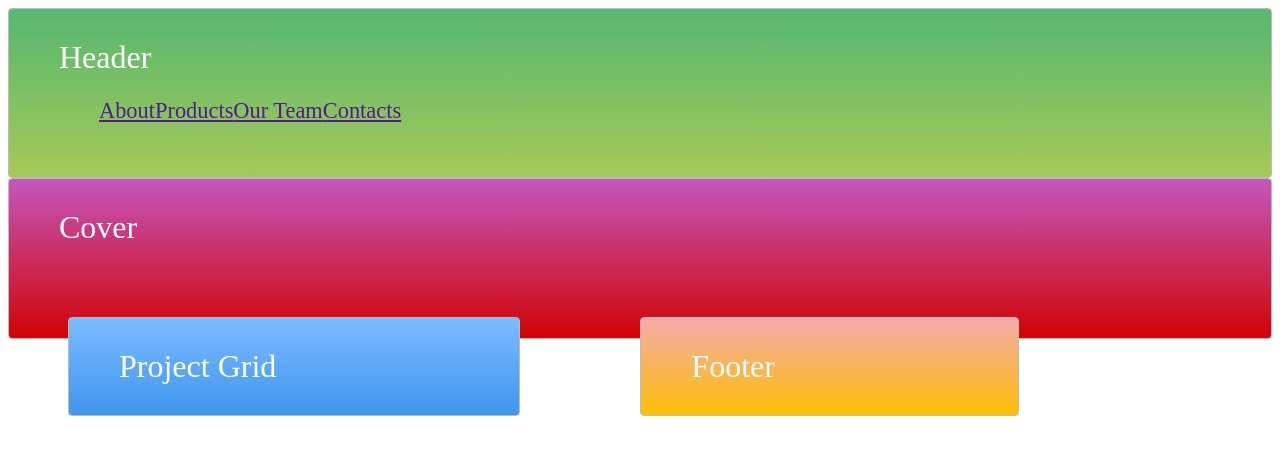
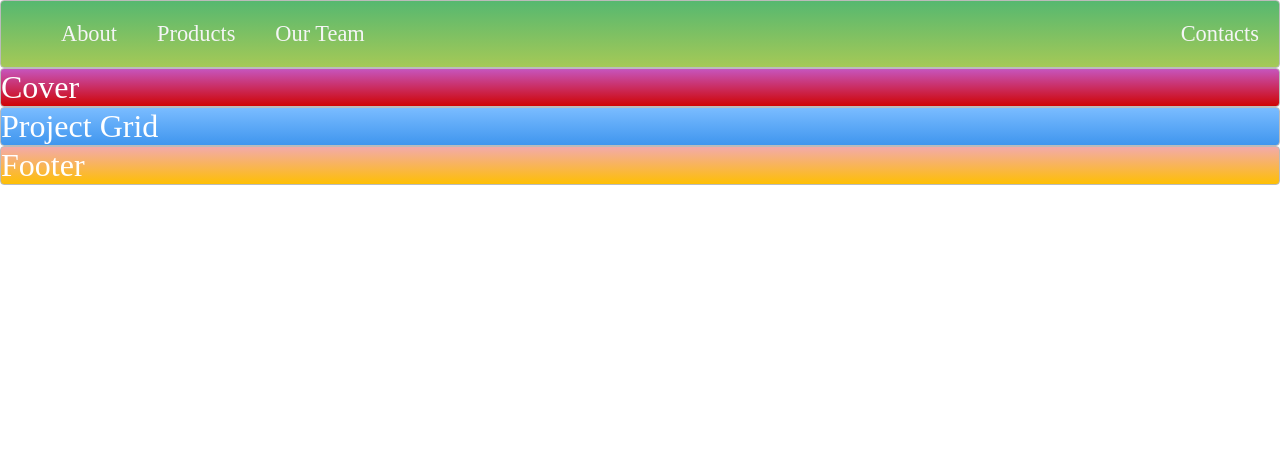
Before and after one commit to JayKirt/Website-Layout-Practice, a plain HTML site: page index.html in a window 1280 px wide. Drawn offline with Linux system fonts and the light colour scheme.

Commit message:
normalised CSS, set up nav and pushed contacts to the right

```diff
--- a/index.html
+++ b/index.html
@@ -7,7 +7,7 @@
 <body>
 
   <div class="container">
-    <nav class="zone green">Header
+    <nav class="zone green">
       <ul class="main-nav">
         <li><a href="">About</a></li>
         <li><a href="">Products</a></li>
--- a/style.css
+++ b/style.css
@@ -1,12 +1,11 @@
-.container {
-    display:grid;
+body {
+margin: auto 0;
+
 }
 
 .zone {
-    padding:30px 50px;
-    margin:40px 60px;
     cursor:pointer;
-    display:inline-block;
+    /* display:inline-block; */
     color:#FFF;
     font-size:2em;
     border-radius:4px;
@@ -26,6 +25,19 @@
     display:flex;
     list-style:none;
     font-size: 0.7em;
+    margin: 0;
+}
+
+.push {
+    margin-left:auto;
+}
+li {
+    padding: 20px;
+}
+
+a {
+    color: #f5f5f6;
+    text-decoration:none;
 }
 
 /*https://paulund.co.uk/how-to-create-shiny-css-buttons*/
```
